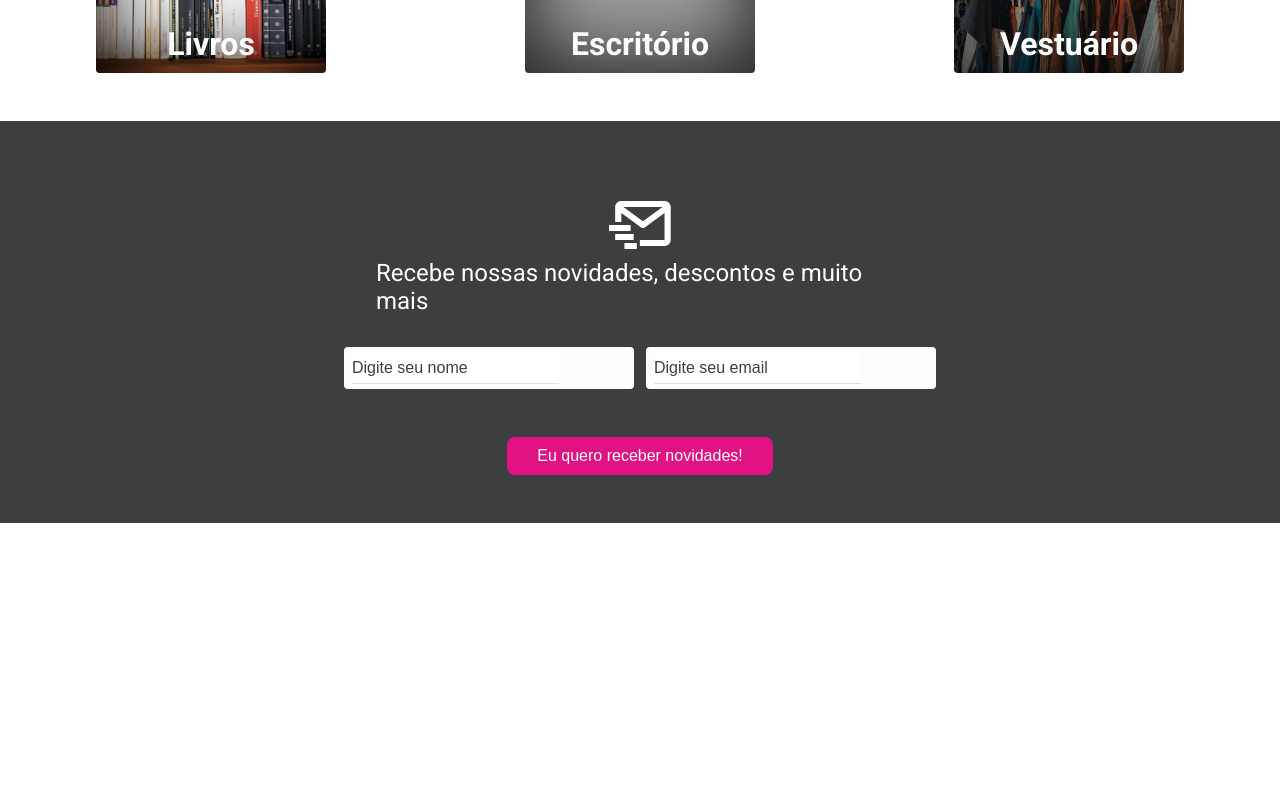
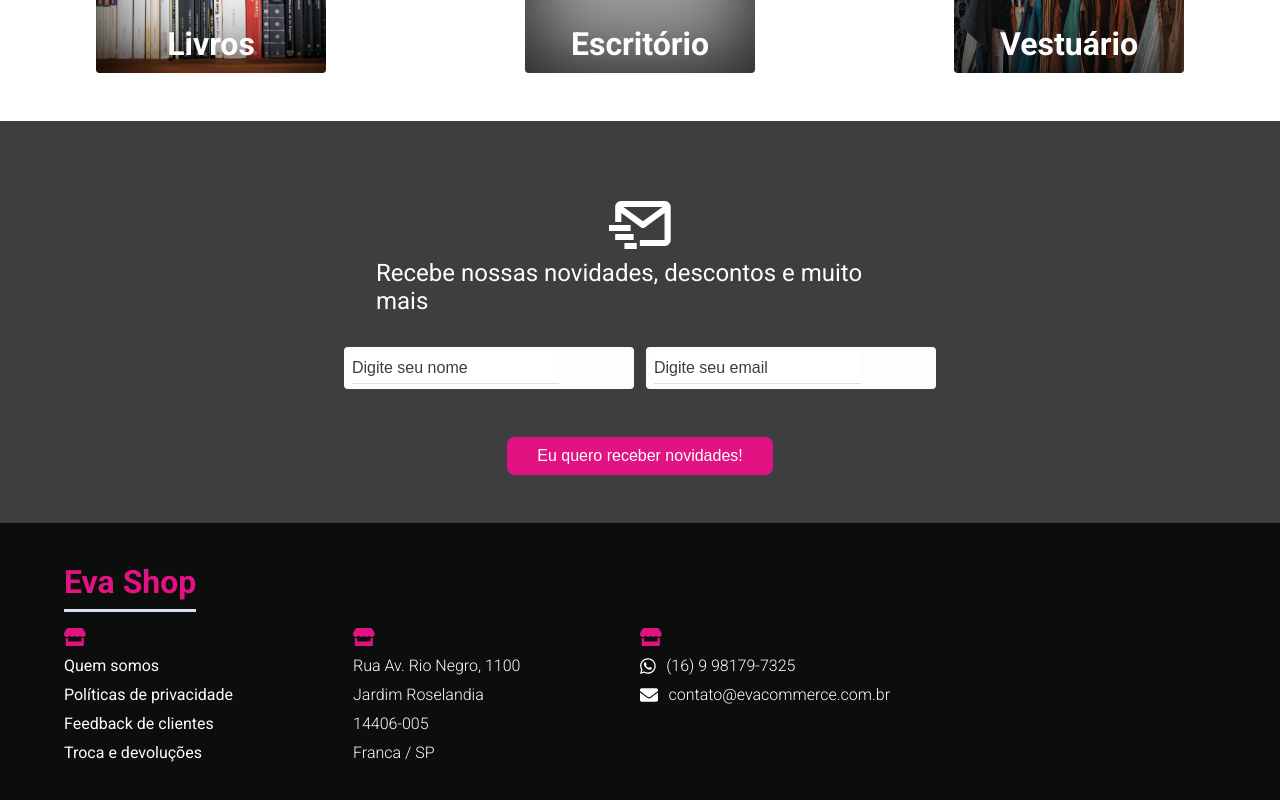
Before and after one commit to joaovitorzv/eva-commerce, a React (Create React App) app: page / in a window 1280 px wide. Shown: the part 796-1596 px from the top of the page. Before the commit the page ends 1319 px from the top, so only its background shows below. Built offline with nearby package versions, Linux system fonts and the light colour scheme; grey boxes are pictures that could not be loaded.

Commit message:
:sparkles: feat: Footer

```diff
--- /dev/null
+++ b/src/components/Footer/index.tsx
@@ -0,0 +1,55 @@
+import React from 'react';
+
+import { ReactComponent as ShopIcon } from '../../assets/svg/loja.svg'
+import { ReactComponent as MapIcon } from '../../assets/svg/loja.svg'
+
+import { ReactComponent as WhatsappIcon } from '../../assets/svg/whatsapp.svg'
+import { ReactComponent as EmailIcon } from '../../assets/svg/email.svg'
+
+import {
+  Container,
+  FooterHeader,
+  FooterBody,
+  AboutList
+} from './styles';
+
+const Footer: React.FC = () => {
+  return (
+    <Container>
+      <FooterHeader>
+        <h3>Eva Shop</h3>
+      </FooterHeader>
+      <FooterBody>
+        <AboutList>
+          <ul>
+            <li><ShopIcon /></li>
+            <li><a href="/">Quem somos</a></li>
+            <li><a href="/">Políticas de privacidade</a></li>
+            <li><a href="/">Feedback de clientes</a></li>
+            <li><a href="/">Troca e devoluções</a></li>
+          </ul>
+        </AboutList>
+
+        <AboutList>
+          <ul>
+            <li><MapIcon /></li>
+            <li>Rua Av. Rio Negro, 1100</li>
+            <li>Jardim Roselandia</li>
+            <li>14406-005</li>
+            <li> Franca / SP</li>
+          </ul>
+        </AboutList>
+
+        <AboutList>
+          <ul>
+            <li><ShopIcon /></li>
+            <li><WhatsappIcon className='white' /> (16) 9 98179-7325</li>
+            <li><EmailIcon className='white' /> contato@evacommerce.com.br</li>
+          </ul>
+        </AboutList>
+      </FooterBody>
+    </Container>
+  );
+}
+
+export default Footer;
--- /dev/null
+++ b/src/components/Footer/styles.ts
@@ -0,0 +1,61 @@
+import styled from 'styled-components';
+
+export const Container = styled.footer`
+  background-color: var(--color-primary-dark);
+  padding: 2.5rem 4rem;
+`;
+
+export const FooterHeader = styled.div`
+  display: flex;
+
+  h3 {
+    color: var(--color-primary);
+
+    padding-bottom: 8px;
+    border-bottom: 3px solid var(--gray-light);
+  }
+`;
+
+export const FooterBody = styled.div`
+  display: flex;
+
+`;
+
+export const AboutList = styled.div`
+  margin-top: 1rem;
+
+  svg {
+    height: 18px;
+    color: var(--color-primary);
+  }
+
+  ul {
+    list-style: none;
+    padding-right: 120px;
+
+    li {
+      display: flex;
+      align-items: center;
+
+      font-size: 16px;
+      font-weight: 300;
+
+      &:not(:first-child) {
+        margin-top: 10px;
+      }
+
+      a {
+        font-size: 16px;
+        font-weight: 400;
+      }
+
+      svg {
+        margin-right: 10px;
+      }
+
+      .white {
+        color: white;
+      }
+    }
+  }
+`;
--- a/src/components/Layout/index.tsx
+++ b/src/components/Layout/index.tsx
@@ -5,6 +5,7 @@ import Banner from '../Banner'
 import SalesForce from '../SalesForce'
 import Categories from '../Categories'
 import Newsletter from '../Newsletter'
+import Footer from '../Footer'
 
 function Layout() {
   return (
@@ -16,6 +17,7 @@ function Layout() {
         <Categories />
       </Main>
       <Newsletter />
+      <Footer />
     </Container>
   );
 }
```
